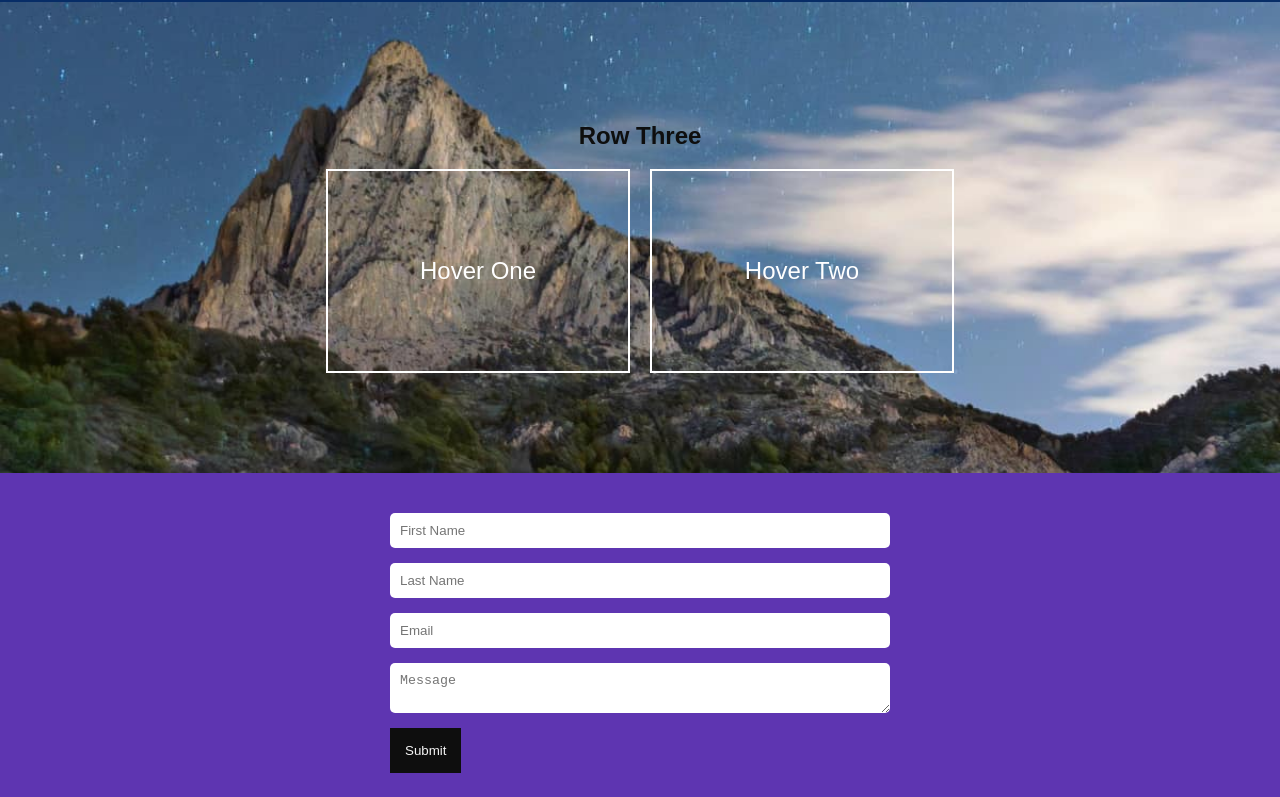
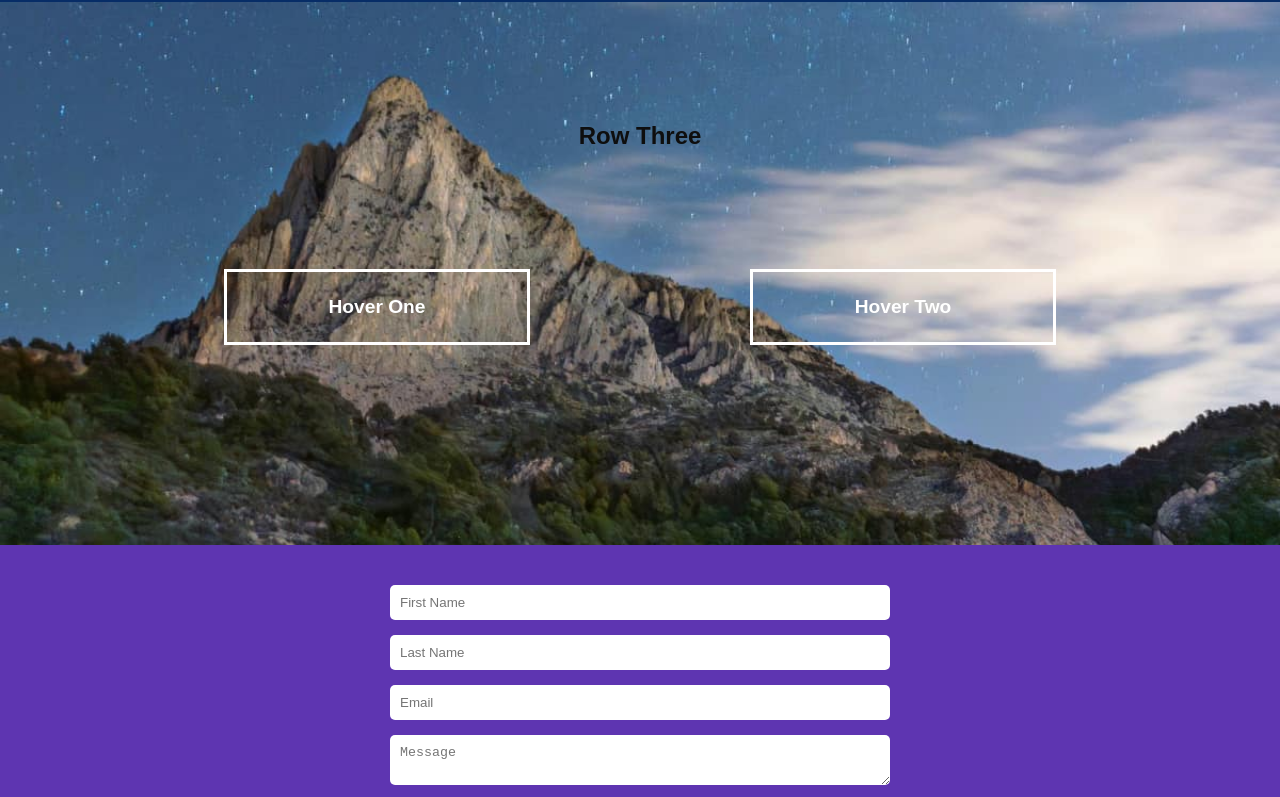
Before and after one commit to Zafood/Interface-Design---Assignment-4, a plain HTML site: page index.html in a window 1280 px wide. Shown: the part 1342-2139 px from the top of the page. Drawn offline with Linux system fonts and the light colour scheme.

Commit message:
Add files via upload

```diff
--- a/css/styles.css
+++ b/css/styles.css
@@ -120,22 +120,18 @@ nav a {
 
 .hover {
   width: 300px;
-  height: 200px;
+  height: 70px;
   display: flex;
   align-items: center;
   justify-content: center;
-  font-size: 1.5rem;
+  font-size: 1.2rem;
+  font-weight: 600;
   background-size: cover;
   background-position: center;
   color: white;
-  border: 2px solid white;
+  border: 3px solid white;
+  margin: 100px;
   transition: transform 0.3s ease, filter 0.3s ease;
-}
-
-.hover-one {
-}
-
-.hover-two {
 }
 
 .hover:hover {
```
